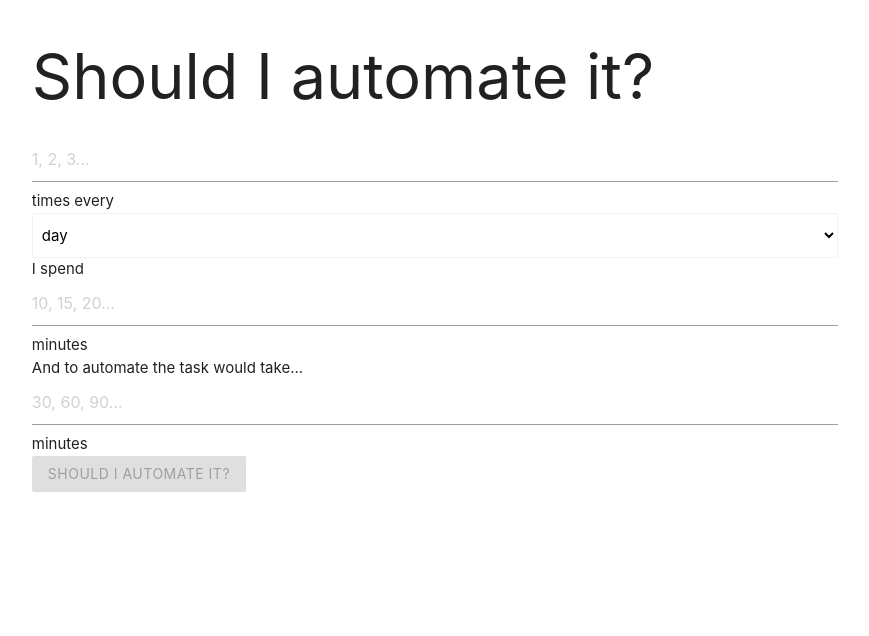
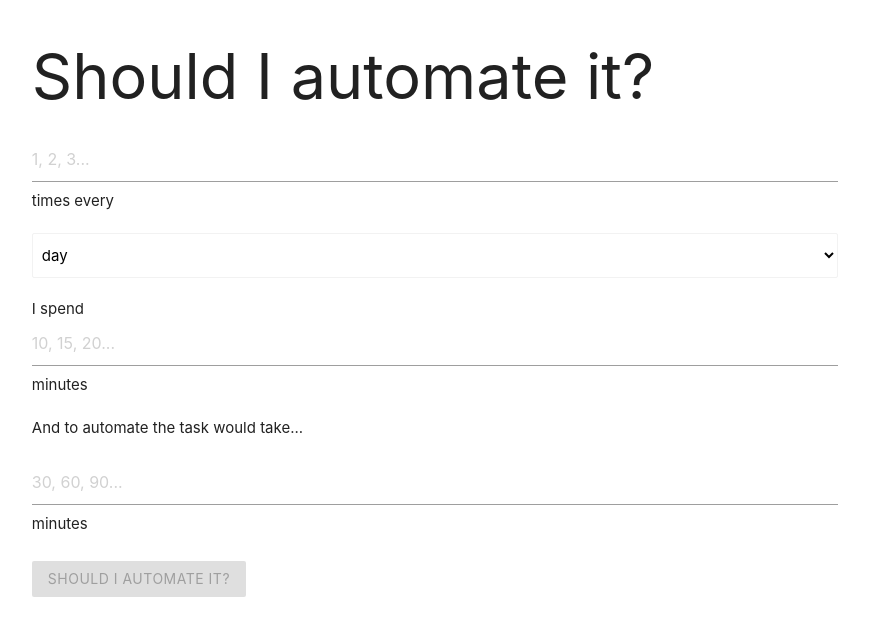
Before and after one commit to aedificatorum/shouldiautomateit, a React (Create React App) app: page / in a window 1280 px wide. Shown: the top 636 px of the page, without its empty margins (141-1010 px from the left). Built offline with nearby package versions, Linux system fonts and the light colour scheme.

Commit message:
add top and bottom margin between fields

```diff
--- a/src/App.css
+++ b/src/App.css
@@ -5,6 +5,18 @@ body {
 
 .App-link {
   color: #61dafb;
+}
+
+.button {
+  margin: 25px 0;
+}
+
+select[type=text] {
+  margin: 20px 0
+}
+
+.form-label {
+  margin: 20px 0
 }
 
 /* .row {
--- a/src/App.js
+++ b/src/App.js
@@ -104,7 +104,7 @@ class App extends Component {
                 <Pluralize count={duration}>minute</Pluralize>
               </span>
 
-              <div>And to automate the task would take...</div>
+              <div className='form-label'>And to automate the task would take...</div>
               <input
                 type="number"
                 id="automationTime"
@@ -116,7 +116,7 @@ class App extends Component {
                 <Pluralize count={automationTime}>minute</Pluralize>
               </span>
 
-              <div>
+              <div className='button'>
                 <button
                   className="waves-effect waves-light btn"
                   disabled={isCalculateDisabled}
```
